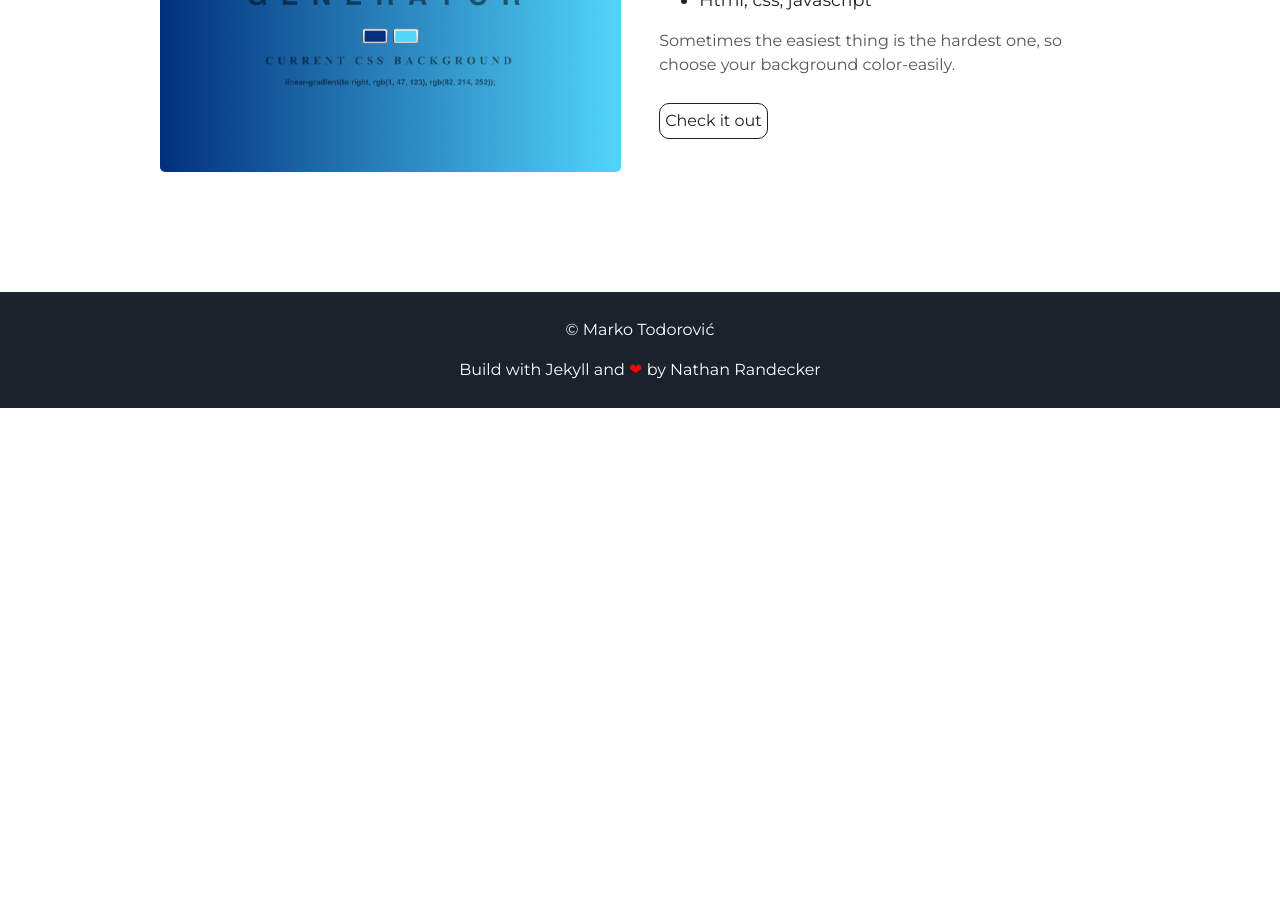
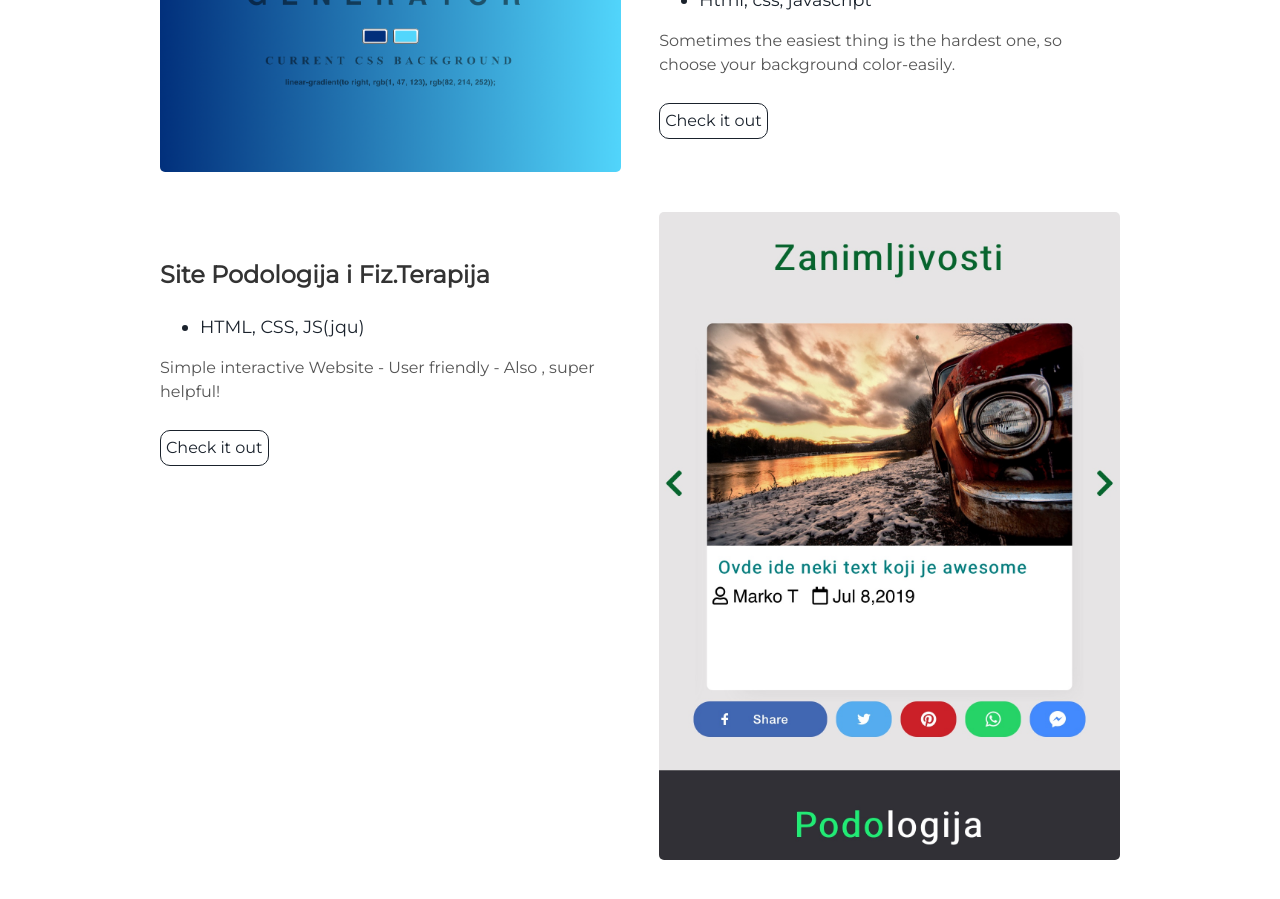
Before and after one commit to bavariah/bavariah.github.io, a Jekyll site: the page built from index.html, in a window 1280 px wide and 900 px high, scrolled down 2888 px. Built offline with Jekyll 4.4.1, drawn with Linux system fonts in a browser that asks for light colours; before the commit the page ends 3296 px from its top, so only the background shows below that.

Commit message:
site project

```diff
--- a/_includes/projects.html
+++ b/_includes/projects.html
@@ -27,3 +27,16 @@
     <a class="project-link" href="https://bavariah.github.io/BackgroundPicker/">Check it out</a>
   </div>
 </div>
+<div class="user-projects">
+  <div class="images-right">
+    <img alt="site" src="/assets/img/site.jpeg">
+  </div>
+  <div class="contents">
+    <h3> Site Podologija i Fiz.Terapija </h3>
+    <ul>
+      <li> HTML, CSS, JS(jqu)</li>
+    </ul>
+    <p> Simple interactive Website - User friendly - Also , super helpful!</p>
+    <a class="project-link" href="https://bavariah.github.io/fizio/">Check it out</a>
+  </div>
+</div>
```
Also changed, not shown: assets/img/site.jpeg (added).
